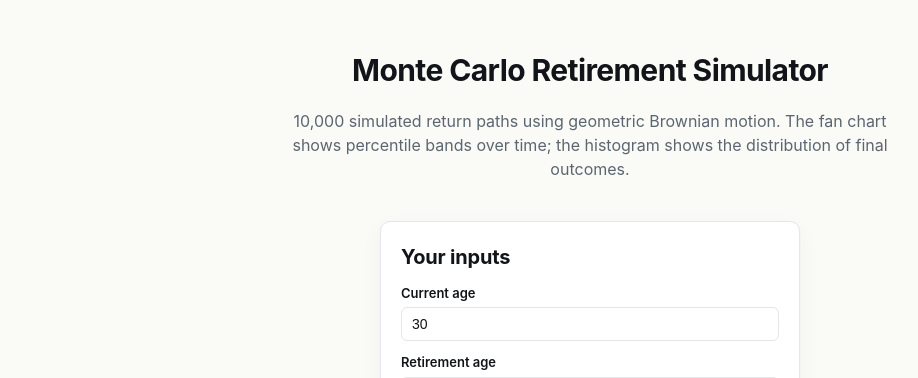
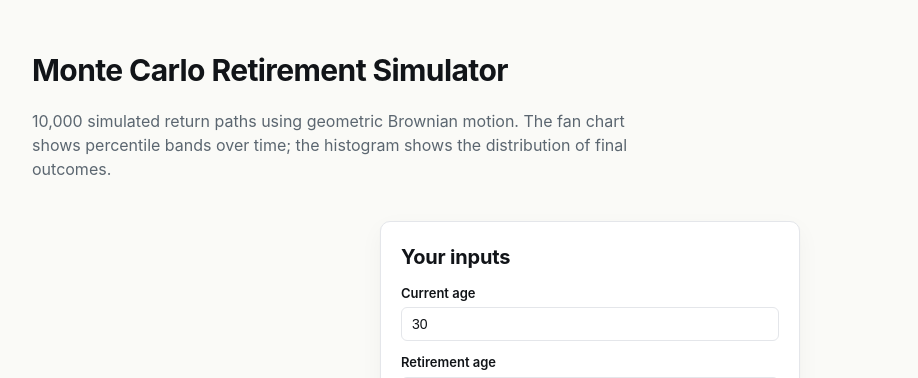
Before and after one commit to andrew-m-vick/finance-quant, a Flask app: page /retirement in a window 1280 px wide. Shown: the part 55-433 px from the top of the page, without its empty margins (50-968 px from the left). Run offline with Flask 3, Linux system fonts and the light colour scheme.

Commit message:
Left-align page headers to match homepage hero
Co-Authored-By: Claude Opus 4.7 (1M context) <noreply@anthropic.com>

```diff
--- a/static/style.css
+++ b/static/style.css
@@ -120,11 +120,7 @@ h3 { font-size: 16px; margin: 20px 0 10px; }
 
 .page-header {
   padding: 16px 0 24px;
-  max-width: 820px;
-  margin: 0 auto;
-  text-align: center;
 }
-.page-header .lede { margin-left: auto; margin-right: auto; }
 
 .split {
   display: grid;
```
